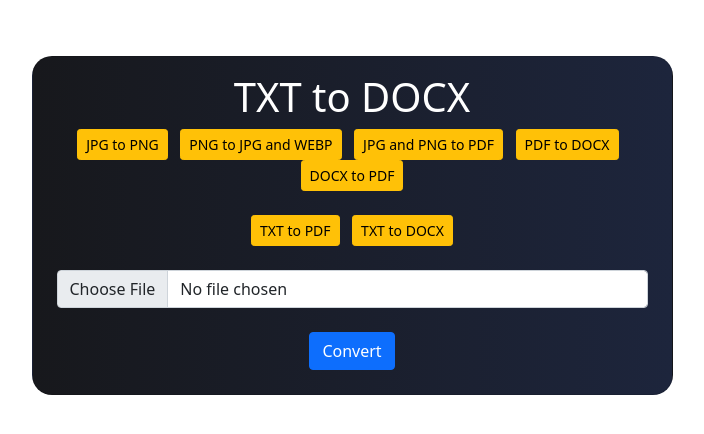
After one commit to YusufUzeyir/CloudBased-FileConverter, a Django app: page /txttodocx in a window 1280 px wide. The commit adds this page. Shown: the top 434 px of the page, without its empty margins (288-992 px from the left). Run offline with Django 4.2, Linux system fonts and the light colour scheme.

Commit message:
upload txt,docx,pdf

```diff
--- a/DjangoConverterApp/images/urls.py
+++ b/DjangoConverterApp/images/urls.py
@@ -5,8 +5,8 @@ urlpatterns = [
     path('', views.imgtopdf, name="imgtopdf"),
     path('jpgtopng', views.jpgtopng),
     path('png', views.png),
+    path('docxtopdf', views.docxtopdf),
+    path('pdftodocx', views.pdftodocx),
     path('txttopdf', views.txttopdf),
-    path('docxtopdf', views.docxtopdf),
-
-
+    path('txttodocx', views.txttodocx),
 ]
--- a/DjangoConverterApp/images/views.py
+++ b/DjangoConverterApp/images/views.py
@@ -1,10 +1,14 @@
 from django.shortcuts import render, HttpResponse
 import img2pdf
 from PIL import Image
-import fpdf
+from fpdf import FPDF
 import io
 from docx import Document
 from docx2pdf import convert
+from pdf2docx import Converter
+import uuid
+import pythoncom
+import os
 
 def imgtopdf(request):
     if request.method == 'POST':
@@ -17,32 +21,135 @@ def imgtopdf(request):
 
 def docxtopdf(request):
     if request.method == 'POST':
-        docx_file = request.FILES['docx']
+        pythoncom.CoInitialize()  # CoInitialize çağrısı
+        try:
 
-        # Docx dosyasını oku
-        docx_content = docx_file.read()
+            # Generate a unique ID for the file and filename
+            file_id = str(uuid.uuid4())
+            docx_filename = f"uploaded_{file_id}.docx"  # Örnek dosya adı
+            pdf_filename = f"converted_{file_id}.pdf"
 
-        # Docx içeriğini PDF'ye dönüştür
-        document = Document(io.BytesIO(docx_content))
-        pdf_bytes = io.BytesIO()
-        document.save(pdf_bytes)
+            # Get the uploaded DOCX file
+            docx_file = request.FILES['docx']
 
-        # PDF'yi HttpResponse nesnesine ekleyerek dön
-        response = HttpResponse(pdf_bytes.getvalue(), content_type='application/pdf')
-        response['Content-Disposition'] = 'attachment; filename="converted_document.pdf"'
-        return response
+            # Save the uploaded DOCX file
+            with open(docx_filename, 'wb') as f:
+                f.write(docx_file.read())
 
+            # Perform the conversion
+            convert(docx_filename, pdf_filename)  # Remove extension for output PDF
+
+            # Generate the PDF content as a byte stream
+            with open(pdf_filename, 'rb') as f:
+                pdf_data = f.read()
+
+            # Set the content type and response headers for PDF display
+            response = HttpResponse(pdf_data, content_type='application/pdf')
+            response['Content-Disposition'] = f'inline; filename={pdf_filename}'
+
+            os.remove(docx_filename)
+            os.remove(pdf_filename)
+
+            return response
+        except Exception as e:
+            # Handle errors here
+            return HttpResponse(f"An error occurred: {e}")
+
+    # Handle displaying the conversion form or other relevant logic
+    # ...
     return render(request, 'docxtopdf.html')
+
+def pdftodocx(request):
+    if request.method == 'POST':
+        try:
+            # Retrieve the PDF file from the request
+            pdf_file = request.FILES['pdf']
+
+            # Generate unique filenames
+            file_id = str(uuid.uuid4())
+            pdf_filename = f"uploaded_{file_id}.pdf"
+            docx_filename = f"converted_{file_id}.docx"
+
+            # Save the uploaded PDF to the disk
+            with open(pdf_filename, 'wb') as f:
+                for chunk in pdf_file.chunks():
+                    f.write(chunk)
+
+            # Convert PDF to DOCX
+            cv = Converter(pdf_filename)
+            cv.convert(docx_filename, start=0, end=None)
+            cv.close()
+
+            # Read the generated DOCX file and send it as a response
+            with open(docx_filename, 'rb') as f:
+                docx_data = f.read()
+
+            return HttpResponse(docx_data, content_type='application/vnd.openxmlformats-officedocument.wordprocessingml.document')
+
+
+            # Clean up files
+            os.remove(pdf_filename)
+            os.remove(docx_filename)
+
+            return response
+        except Exception as e:
+            return HttpResponse(f"An error occurred: {e}")
+
+    # If it's not a POST request, show the conversion page or form
+    return render(request, 'pdftodocx.html')
 
 def txttopdf(request):
     if request.method == 'POST':
-        txt = request.FILES['txt']
-        pdf = fpdf.FPDF()
+        txt_file = request.FILES['txt']
+        content = txt_file.read().decode('utf-8')  # Ensure the encoding matches the file content
+
+        # Create an FPDF object
+        pdf = FPDF()
         pdf.add_page()
         pdf.set_font("Arial", size=12)
-        pdf.cell(200, 10, txt.read().decode('utf-8'), 0, 1)
-        return HttpResponse(pdf.output(dest='S'), content_type='application/pdf')
-    return render(request, 'txttopdf.html')
+        pdf.multi_cell(0, 10, content)  # Adjust width and height as needed
+
+        # Output the PDF content directly to a variable in memory
+        pdf_output = pdf.output(dest='S')  # No encoding needed here
+
+        # Create a Django HttpResponse and set the appropriate headers
+        response = HttpResponse(pdf_output, content_type='application/pdf')
+        response['Content-Disposition'] = 'attachment; filename="download.pdf"'
+
+        return response
+    else:
+        return render(request, 'txttopdf.html')
+
+def txttodocx(request):
+    if request.method == 'POST':
+        txt_file = request.FILES['txt']
+        content = txt_file.read().decode('utf-8')  # Assuming the text file is UTF-8 encoded
+
+        # Generate a unique ID for the file and filename
+        file_id = str(uuid.uuid4())
+        docx_filename = f"converted_{file_id}.docx"
+
+        # Create a new Document
+        doc = Document()
+        doc.add_paragraph(content)  # Add the text content to the document
+
+        # Save the document to a temporary path
+        doc.save(docx_filename)
+
+        # Read the generated DOCX file and send it as a response
+        with open(docx_filename, 'rb') as f:
+            docx_data = f.read()
+
+        return HttpResponse(docx_data, content_type='application/vnd.openxmlformats-officedocument.wordprocessingml.document')
+
+
+        # Clean up the file from the server after sending it
+        os.remove(docx_filename)
+
+        return response
+
+    # Display the form to upload a text file
+    return render(request, 'txttodocx.html')
 
 def jpgtopng(request):
     if request.method == 'POST':
--- /dev/null
+++ b/DjangoConverterApp/templates/txttodocx.html
@@ -0,0 +1,79 @@
+<!doctype html>
+<html lang="en">
+
+<head>
+    <!-- Required meta tags -->
+    <meta charset="utf-8">
+    <meta name="viewport" content="width=device-width, initial-scale=1">
+
+    <link href="https://cdn.jsdelivr.net/npm/bootstrap@5.0.0-beta1/dist/css/bootstrap.min.css" rel="stylesheet"
+        integrity="sha384-giJF6kkoqNQ00vy+HMDP7azOuL0xtbfIcaT9wjKHr8RbDVddVHyTfAAsrekwKmP1" crossorigin="anonymous">
+
+    <title>TXT to DOCX</title>
+    <style>
+        .btn-group .btn:hover {
+            background-color: rgb(0, 0, 76) !important;
+            color: white !important;
+        }
+    </style>
+</head>
+
+<body>
+    <div class="container">
+        <div class="row justify-content-center pt-5">
+            <div class="col-md-7 py-2">
+                <div class="card"
+                    style="background-image: linear-gradient(to right, #17181c, #1d253c); border-radius: 20px;">
+                    <div class="p-3 text-center">
+                        <h1 style="color: white;">TXT to DOCX</h1>
+                        <div class="btn-group">
+                            <em>
+                                <a href="/jpgtopng"><button type="button" class="btn btn-warning btn-sm">JPG to
+                                        PNG</button></a>
+
+                                &nbsp;
+                                <a href="/png"><button type="button" class="btn btn-warning btn-sm">PNG
+                                        to JPG and WEBP</button></a>
+                                &nbsp;
+                                <a href="/"><button type="button" class="btn btn-warning btn-sm">JPG and PNG to
+                                        PDF</button></a>
+                                &nbsp;
+                                <a href="/pdftodocx"><button type="button" class="btn btn-warning btn-sm">PDF to
+                                        DOCX</button></a>
+                                &nbsp;
+                                <a href="/docxtopdf"><button type="button" class="btn btn-warning btn-sm">DOCX to
+                                        PDF</button></a>
+                            </em>
+                        </div><br><br>
+                        <div class="btn-group">
+                            <em>
+
+                                <a href="/txttopdf"><button type="button" class="btn btn-warning btn-sm">TXT to
+                                        PDF</button></a>
+                                &nbsp;
+                                <a href="/txttodocx"><button type="button" class="btn btn-warning btn-sm">TXT to
+                                        DOCX</button></a>
+                            </em>
+                        </div>
+                    </div>
+                    <form method="POST" enctype="multipart/form-data">
+                        {% csrf_token %}
+                        <div class="m-2 px-3">
+                            <input class="form-control" type="file" accept=".txt" id="txt" name="txt">
+                        </div>
+                        <div class="m-2 py-3 text-center">
+                            <button type="submit" class="btn btn-primary">Convert</button>
+                        </div>
+                    </form>
+                </div>
+
+            </div>
+        </div>
+    </div>
+
+    <script src="https://cdn.jsdelivr.net/npm/bootstrap@5.0.0-beta1/dist/js/bootstrap.bundle.min.js"
+        integrity="sha384-ygbV9kiqUc6oa4msXn9868pTtWMgiQaeYH7/t7LECLbyPA2x65Kgf80OJFdroafW"
+        crossorigin="anonymous"></script>
+</body>
+
+</html>
```
Also changed, not shown: DjangoConverterApp/templates/docxtopdf.html (+16 -5 lines), DjangoConverterApp/templates/imgtopdf.html (+16 -5 lines), DjangoConverterApp/templates/pdftodocx.html (added, +79 -0 lines), DjangoConverterApp/templates/png.html (+16 -5 lines), DjangoConverterApp/templates/txttopdf.html (+16 -5 lines).
